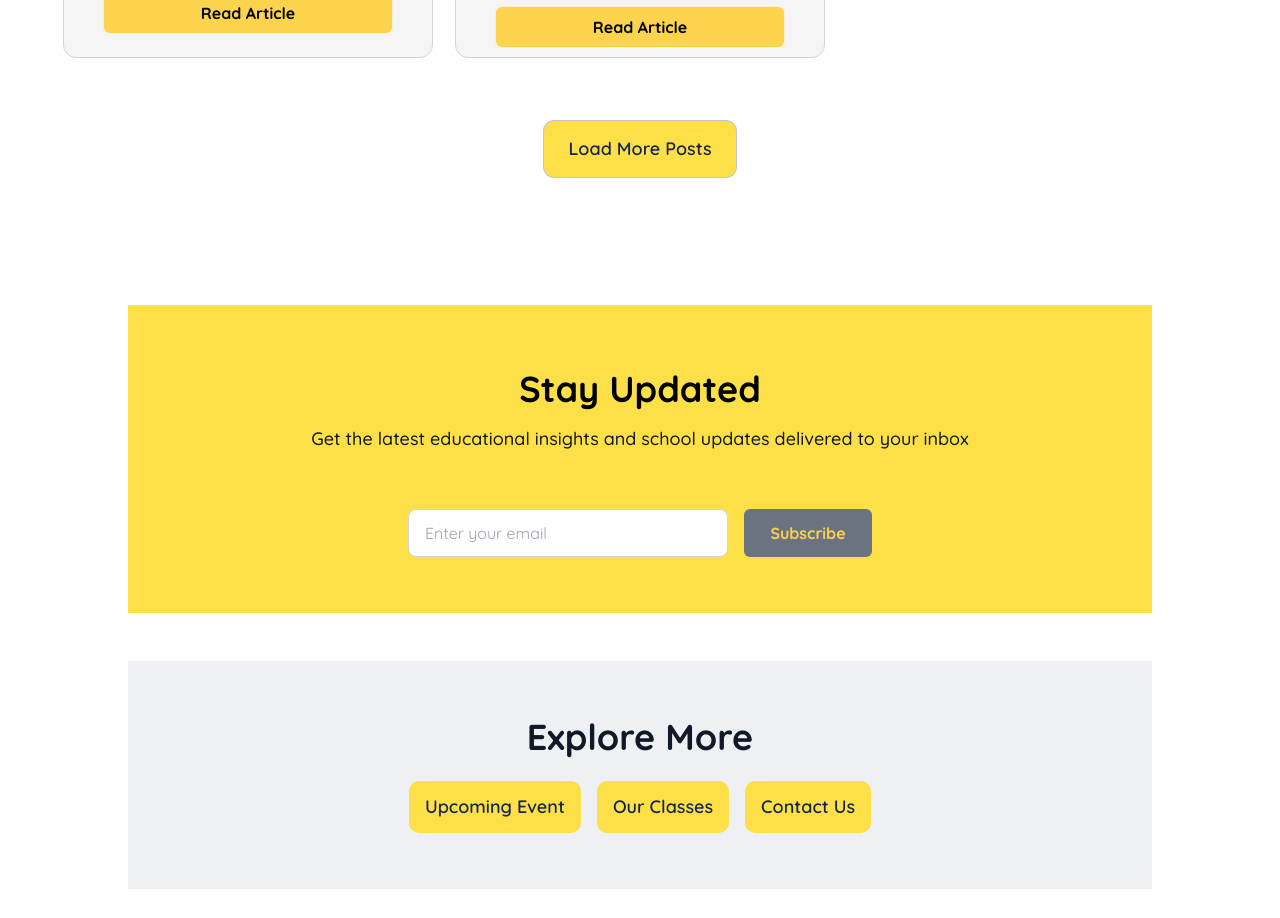
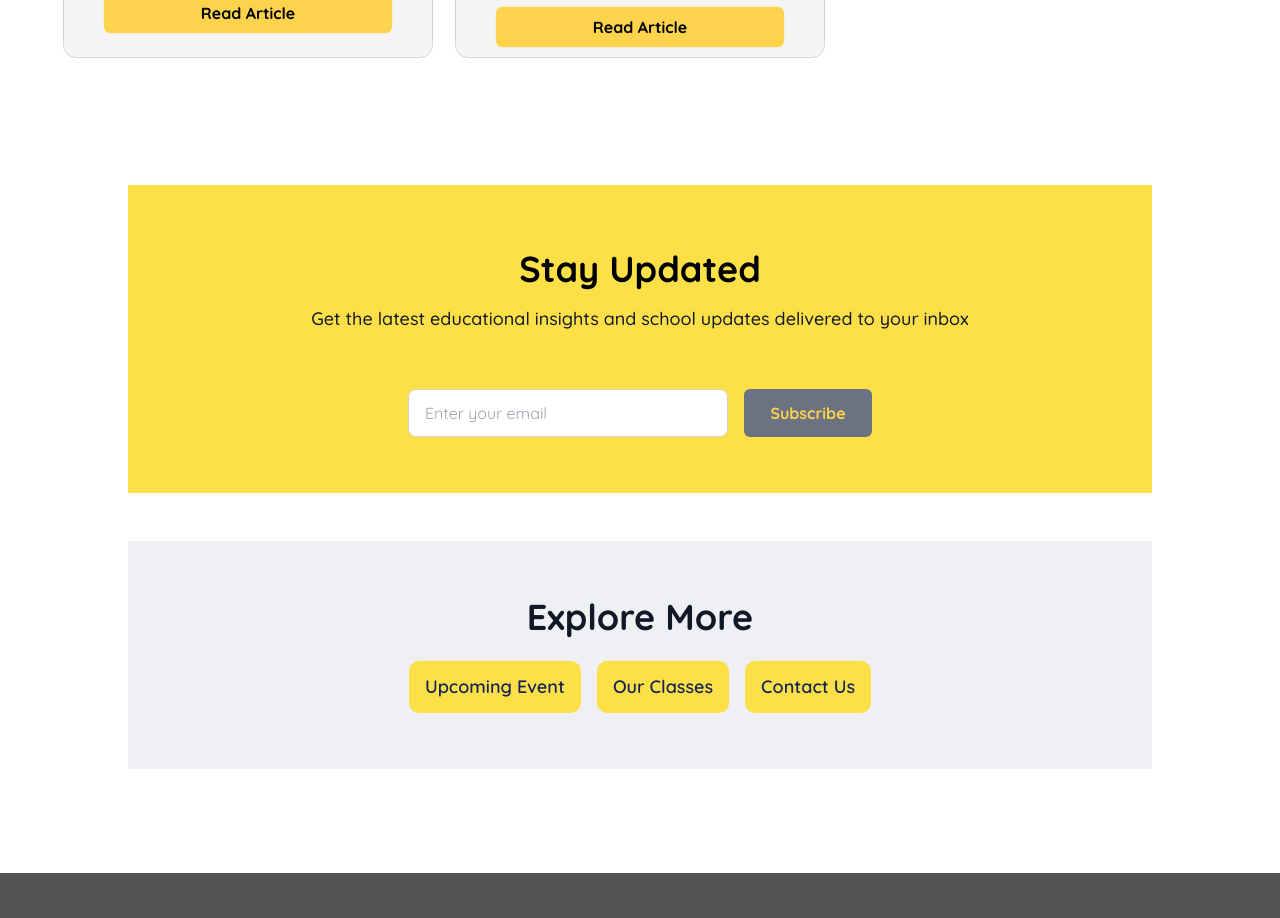
Before and after one commit to kmgmedia/sandton_prep_website, a Next.js app: page /blog in a window 1280 px wide. Shown: the part 2020-2938 px from the top of the page. Built offline with nearby package versions, Linux system fonts and the light colour scheme; a web font is replaced by a local one.

Commit message:
Updated the Blog page

```diff
--- a/components/sections/blog/blog-page.tsx
+++ b/components/sections/blog/blog-page.tsx
@@ -105,23 +105,6 @@ const Blogpage = () => {
               />
             ))}
           </div>
-          <div className="w-full mt-16 flex justify-center items-center">
-            {/* Load More Posts Button */}
-            <div
-              data-badge="false"
-              data-icon="false"
-              data-size="56"
-              data-state="Focused"
-              data-type="Secondary"
-              className="h-14 px-6 py-3 bg-yellow-300 rounded-[10px] shadow-[0px_0px_0px_1px_rgba(0,0,0,0.22)] inline-flex justify-center items-center gap-2.5 overflow-hidden"
-            >
-              <div className="flex justify-start items-center gap-2">
-                <div className="text-blue-950 text-lg font-semibold font-['Quicksand']">
-                  Load More Posts
-                </div>
-              </div>
-            </div>
-          </div>
         </div>
       </section>
 
```
